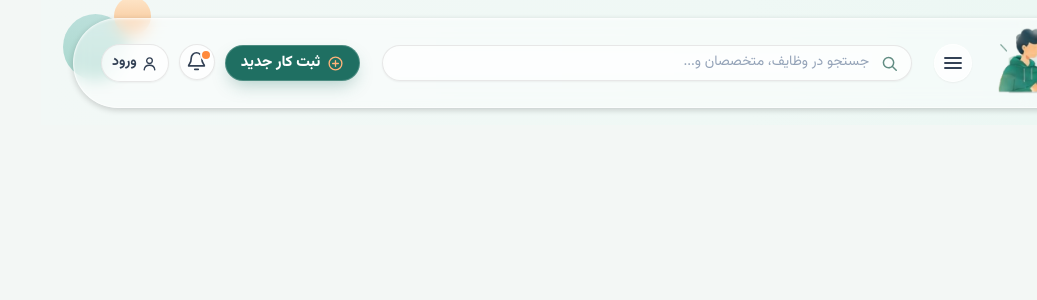
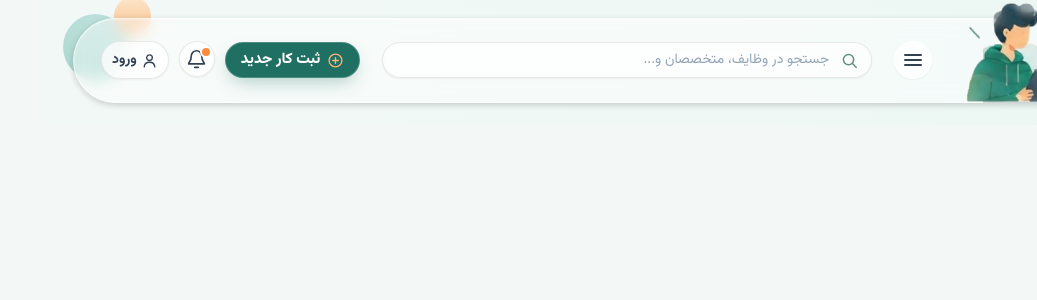
Before and after one commit to MaryamM84/VAKA-platform, a Next.js app in the folder frontend/: page / in a window 1280 px wide. Shown: the top 300 px of the page, without its empty margins (243-1280 px from the left). Built offline with nearby package versions, Linux system fonts and the light colour scheme.

Commit message:
style: scale header branding and illustration proportionally

```diff
--- a/frontend/src/components/layout/SiteHeader.module.css
+++ b/frontend/src/components/layout/SiteHeader.module.css
@@ -934,3 +934,70 @@
     min-width: 0;
   }
 }
+
+/* Proportional VAKA branding and glass header: 791px–1400px */
+@media (min-width: 601px) and (max-width: 1400px) {
+  .shell {
+    /* 0.70 at 790px → 1 at 1400px */
+    --vaka-unit: clamp(
+      0.70px,
+      calc(0.3115px + 0.0492vw),
+      1px
+    );
+
+    height: calc(90 * var(--vaka-unit));
+    min-height: 0;
+    overflow: visible;
+  }
+
+  /* Brand layout */
+  .brand {
+    flex: 0 0 auto;
+    flex-shrink: 0;
+    gap: 0;
+  }
+
+  /* VAKA symbol */
+  .brandSymbol {
+    flex: 0 0 calc(100 * var(--vaka-unit));
+    width: calc(100 * var(--vaka-unit));
+    height: calc(65 * var(--vaka-unit));
+    object-fit: contain;
+  }
+
+  /* Brand lettering */
+  .brandWords {
+    flex-shrink: 0;
+    gap: calc(2 * var(--vaka-unit));
+    margin-inline-start: calc(-18 * var(--vaka-unit));
+  }
+
+  .brandFa {
+    font-size: calc(29 * var(--vaka-unit));
+  }
+
+  .brandEn {
+    font-size: calc(38 * var(--vaka-unit));
+  }
+
+  /* Illustration scales with the same unit */
+  .illustration {
+    display: block;
+
+    flex: 0 0 calc(149 * var(--vaka-unit));
+    width: calc(149 * var(--vaka-unit));
+    height: calc(119 * var(--vaka-unit));
+    max-height: none;
+
+    flex-shrink: 0;
+    align-self: center;
+    object-fit: contain;
+
+    margin-top: 0;
+    margin-bottom: 0;
+
+    transform: translateY(
+      calc(-12 * var(--vaka-unit))
+    );
+  }
+}
```
